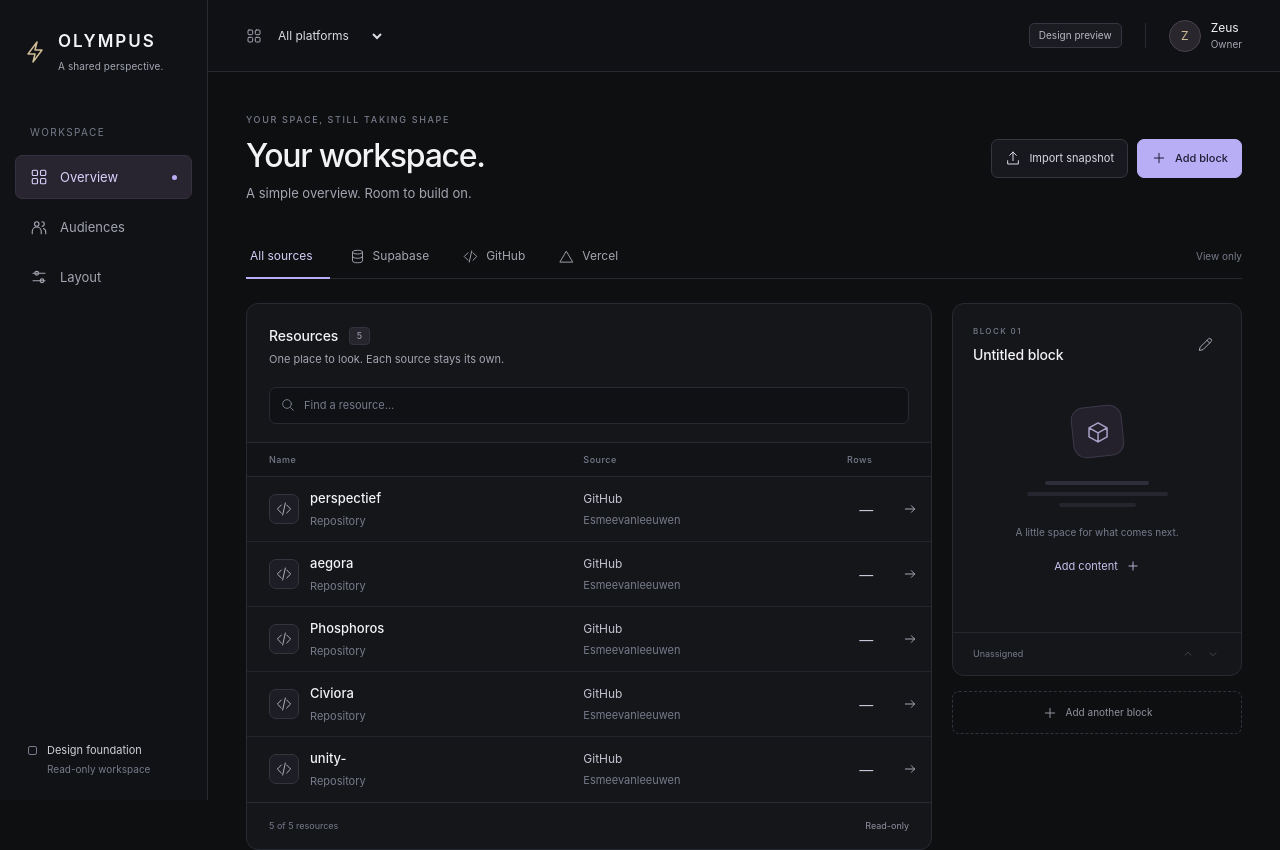
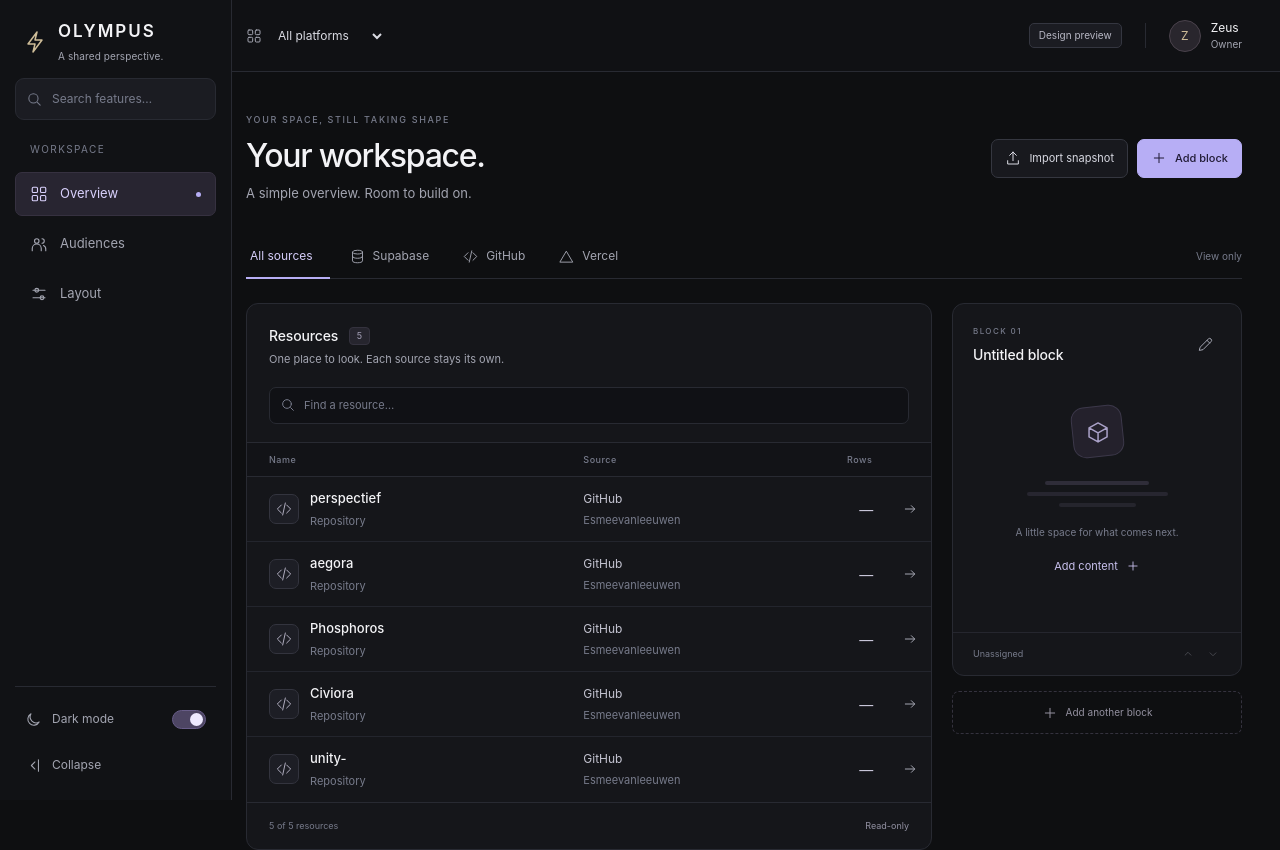
Before and after one commit to Esmeevanleeuwen/olympus, a Next.js app: page / in a window 1280 px wide. Shown: the top 850 px of the page. Built offline with nearby package versions, Linux system fonts and the light colour scheme.

Commit message:
feat: mount sidebar visual controls

```diff
--- a/app/layout.tsx
+++ b/app/layout.tsx
@@ -1,11 +1,15 @@
 import type { Metadata } from "next";
 import type { ReactNode } from "react";
+import SidebarShell from "../components/sidebar-shell";
 import "./globals.css";
+import "./sidebar-shell.css";
+
 export const metadata: Metadata = {
   title: "Olympus — Workspace",
   description: "A minimal, modular design preview for Olympus.",
   robots: { index: false, follow: false }
 };
+
 export default function RootLayout({ children }: { children: ReactNode }) {
-  return <html lang="en"><body>{children}</body></html>;
+  return <html lang="en"><body>{children}<SidebarShell/></body></html>;
 }
```
